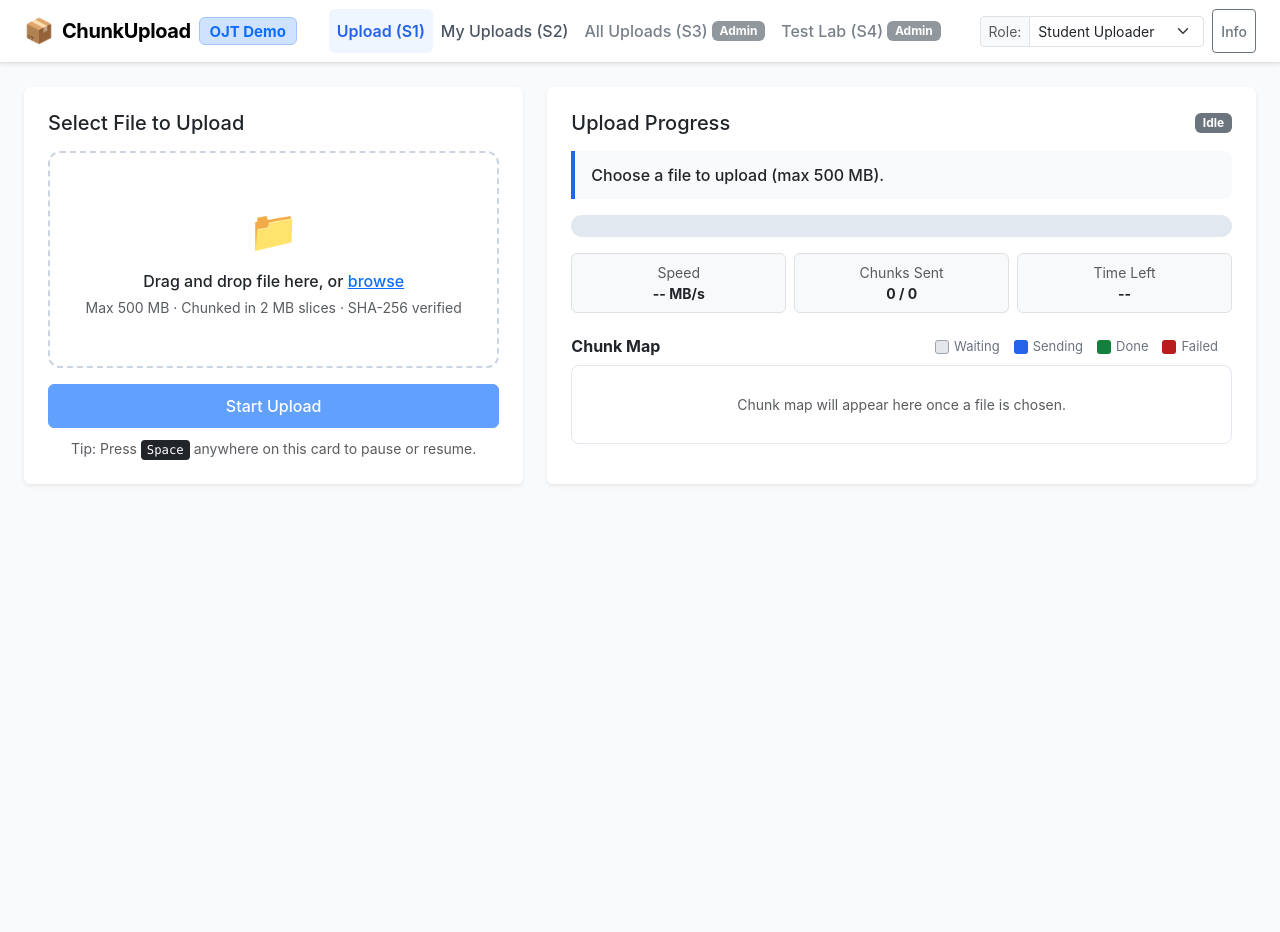
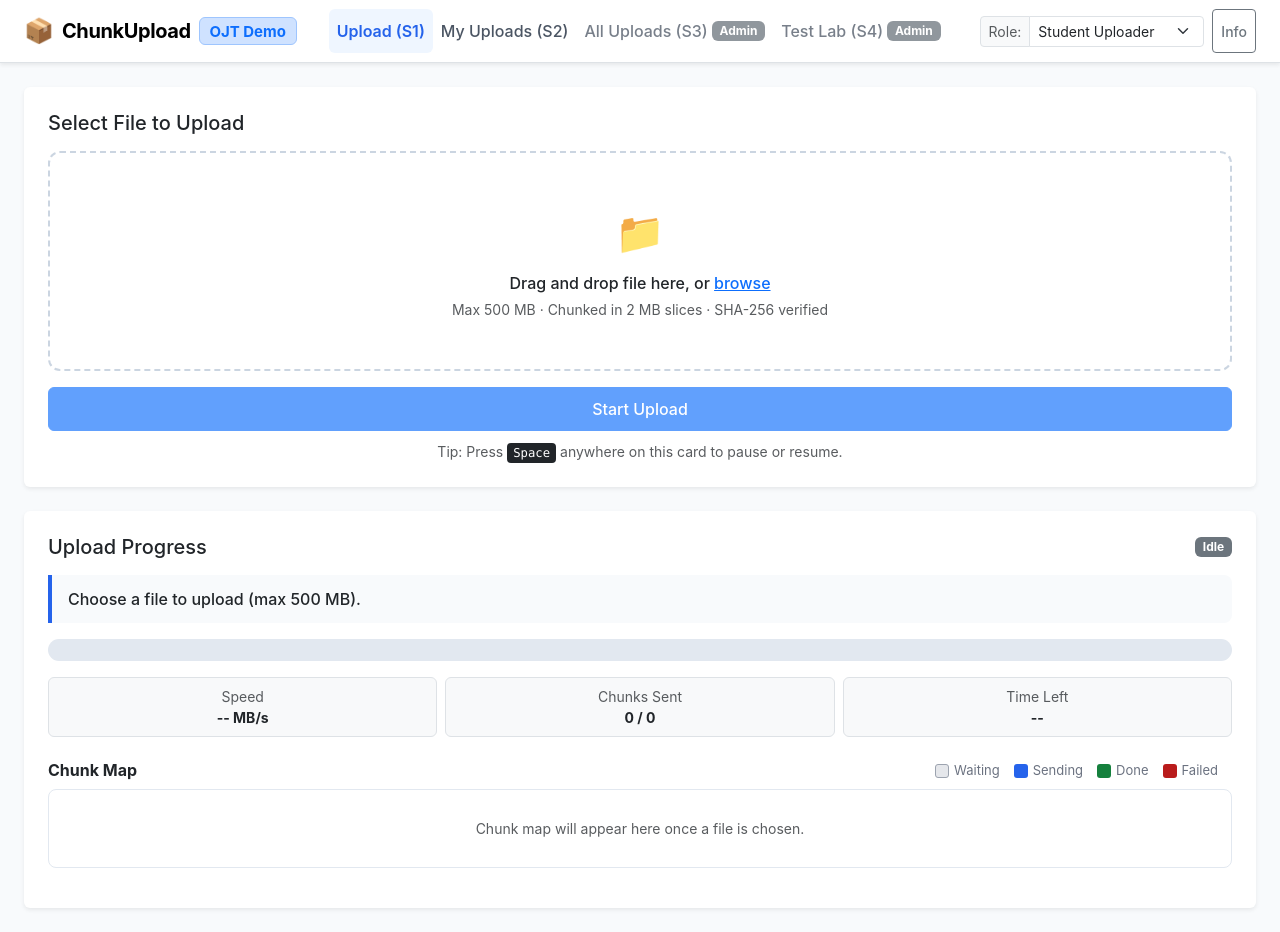
Before and after one commit to Ritikk312/CHUNKED-UPLOAD-SERVICE, a plain HTML site: page app/templates/index.html in a window 1280 px wide. Before the commit the page ends 800 px from the top, so only its background shows below. Drawn offline with nearby package versions, Linux system fonts and the light colour scheme; no server answers.

Commit message:
Stack upload screen cards and center dropzone

```diff
--- a/app/static/css/style.css
+++ b/app/static/css/style.css
@@ -72,8 +72,12 @@ button, .btn {
 
 /* Upload Dropzone */
 .dropzone-area {
+  display: flex;
+  align-items: center;
+  justify-content: center;
   border: 2px dashed #cbd5e1;
   border-radius: 12px;
+  min-height: 220px;
   padding: 2.5rem 1.5rem;
   text-align: center;
   background-color: #ffffff;
--- a/app/templates/index.html
+++ b/app/templates/index.html
@@ -81,9 +81,9 @@
     <!-- SCREEN 1: UPLOAD (S1) -->
     <section id="screen-upload" class="app-screen">
       <div class="row g-4">
-        <!-- Left Column: File Picker & Controls (5 cols on laptop) -->
-        <div class="col-12 col-lg-5">
-          <div class="card border-0 shadow-sm mb-4">
+        <!-- File Picker & Controls -->
+        <div class="col-12">
+          <div class="card border-0 shadow-sm">
             <div class="card-body p-4">
               <h1 class="card-title h5 mb-3">Select File to Upload</h1>
 
@@ -149,9 +149,9 @@
           </div>
         </div>
 
-        <!-- Right Column: Progress & Chunk Map (7 cols on laptop) -->
-        <div class="col-12 col-lg-7">
-          <div class="card border-0 shadow-sm mb-4" id="upload-status-card" tabindex="0">
+        <!-- Progress & Chunk Map -->
+        <div class="col-12">
+          <div class="card border-0 shadow-sm" id="upload-status-card" tabindex="0">
             <div class="card-body p-4">
               <div class="d-flex justify-content-between align-items-center mb-3">
                 <h2 class="card-title h5 mb-0">Upload Progress</h2>
--- a/frontend/css/style.css
+++ b/frontend/css/style.css
@@ -72,8 +72,12 @@ button, .btn {
 
 /* Upload Dropzone */
 .dropzone-area {
+  display: flex;
+  align-items: center;
+  justify-content: center;
   border: 2px dashed #cbd5e1;
   border-radius: 12px;
+  min-height: 220px;
   padding: 2.5rem 1.5rem;
   text-align: center;
   background-color: #ffffff;
```
Also changed, not shown: frontend/index.html (+6 -6 lines).
